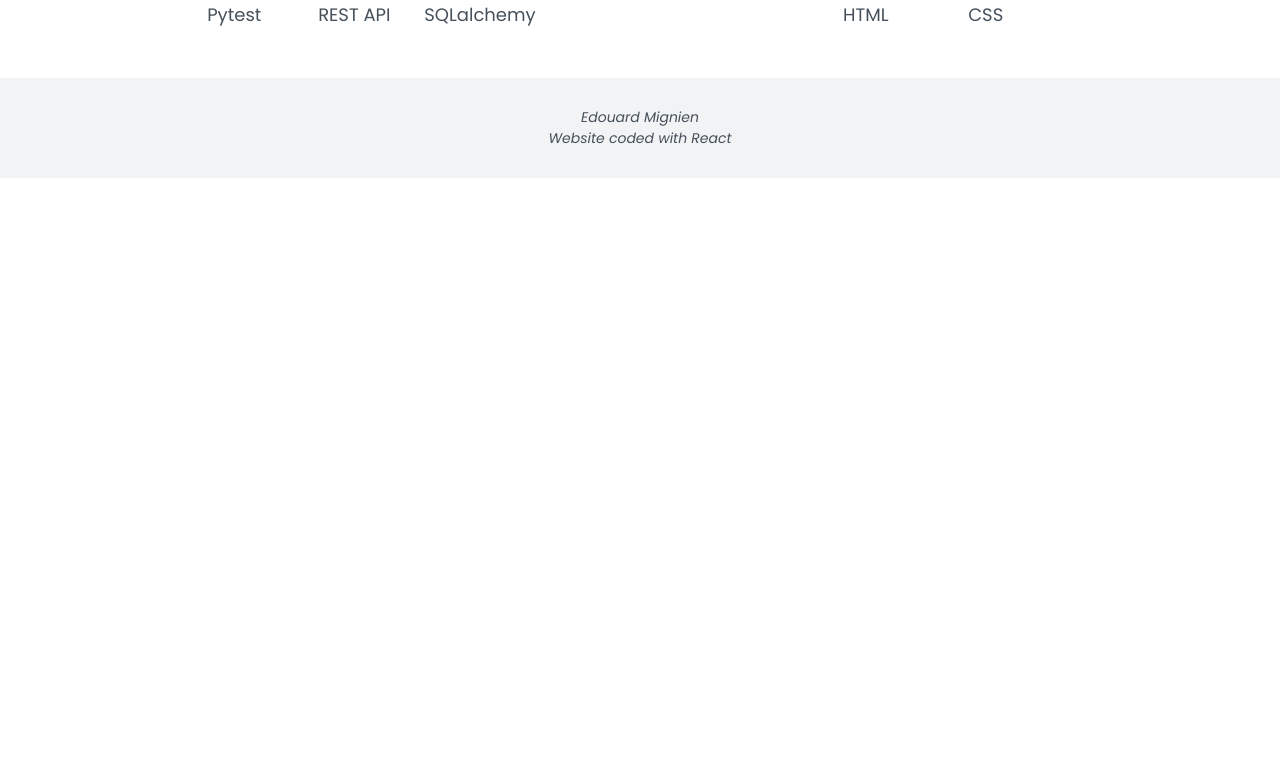
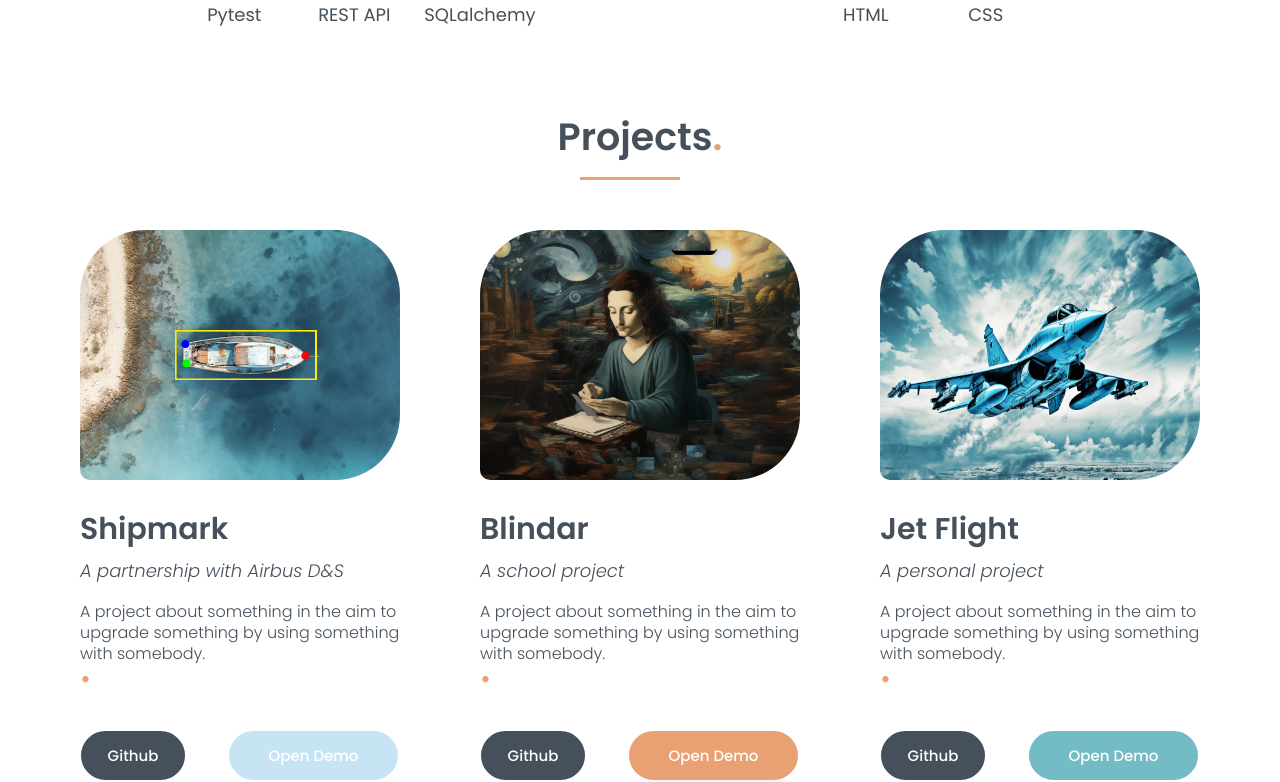
Before and after one commit to Edouard-M/Portfolio_Website, a React (Create React App) app: page / in a window 1280 px wide. Shown: the part 1638-2420 px from the top of the page. Before the commit the page ends 1816 px from the top, so only its background shows below. Built offline with nearby package versions, Linux system fonts and the light colour scheme.

Commit message:
add project section (#9)

```diff
--- a/src/App.css
+++ b/src/App.css
@@ -44,7 +44,7 @@ h2::after {
   height: 3px;
   background: var(--color-main);
   bottom: 0;
-  left: calc(50% - 68px);
+  left: calc(50% - 60px);
 }
 
 
@@ -304,7 +304,7 @@ h2::after {
   display: flex;
   justify-content: center;
   margin-top: 50px;
-  width: 1400px;
+  width: 1200px;
 }
 
 .about-h2{
@@ -434,6 +434,126 @@ h2::after {
   color: var(--color-text);
 }
 
+/*--------------------------------------------------------------
+# Projects
+--------------------------------------------------------------*/
+
+#projects{
+  width: 100%;
+}
+
+.projects-container{
+  color: var(--color-text);
+  font-family: var(--font-Poppins);
+  display: flex;
+  flex-direction: row;
+  justify-content: center;
+  margin-top: 50px;
+  margin-bottom: 50px;
+}
+
+.projects-project{
+  margin: 0px 40px 0px 40px;
+  width: 320px;
+}
+
+
+.project-image-container{
+  width: 320px;
+  height: 250px;
+  overflow: hidden;
+  border-radius: 65px 65px 65px 10px;
+  display: flex;
+  justify-content: center;
+  align-items: center;
+}
+
+.project-image{
+  width: 320px;
+}
+
+.project-title{
+  font-size: 30px;
+  font-style: normal;
+  font-weight: 600;
+  line-height: 130%;
+  margin-bottom: 10px;
+  margin-top: 30px;
+}
+
+.project-subtitle{
+  font-size: 18px;
+  font-style: italic;
+  font-weight: 300;
+  line-height: 130%;
+  margin-bottom: 20px;
+}
+
+.project-text{
+  font-size: 16px;
+  font-style: normal;
+  font-weight: 300;
+  line-height: 130%;
+  margin-bottom: 20px;
+}
+
+.project-point{
+  position:relative;
+  font-size: 52px;
+  color: var(--color-main);
+  top: -60px;
+  margin-bottom: -60px;
+}
+
+.project-button-row{
+  display: flex;
+  flex-direction: row;
+  margin-top: 25px;
+}
+
+.project-button-github{
+  width: 110px;
+  height: 55px;
+  border-radius: 50px;
+  border: solid;
+  background-color: var(--color-text);
+  color: var(--color-white);
+  font-family: var(--font-Poppins);
+  font-size: 15px;
+  font-style: normal;
+  font-weight: 500;
+  margin-left: -2px;
+  transition: all 0.3s;
+  cursor: pointer;
+}
+
+.project-button-github:hover{
+  background-color: var(--color-grey);
+  color: var(--color-text);
+}
+
+.project-button-demo{
+  border: solid;
+  width: 175px;
+  height: 55px;
+  border-radius: 50px;
+  background-color: var(--button-background-color);
+  color: var(--color-white);
+  font-family: var(--font-Poppins);
+  font-size: 15px;
+  font-style: normal;
+  font-weight: 500;
+  margin-left: 38px;
+  transition: all 0.3s;
+  cursor: pointer;
+}
+
+.project-button-demo:hover{
+  background-color: var(--color-white);
+  color: var(--color-text);
+}
+
+
 
 /*--------------------------------------------------------------
 # Footer
--- /dev/null
+++ b/src/components/landing_page_components/Project.js
@@ -0,0 +1,20 @@
+import React from 'react'
+import { Link } from "react-router-dom";
+
+function Project({ title, subtitle, text, image, button_color, github_link, demo_link }) {
+  return (
+    <div className='projects-project'>
+        <div className="project-image-container"><img src={require(`../../assets/projects/${image}`)} className="project-image" alt={title}></img></div>
+        <div className='project-title'>{title}</div>
+        <div className='project-subtitle'>{subtitle}</div>
+        <div className='project-text'>{text}</div>
+        <div className='project-point'>.</div>
+        <div className='project-button-row'>
+            <div><Link to={github_link} target="_blank" ><button Link to="https://github.com/Edouard-M" target="_blank" className='project-button-github'>Github</button></Link></div>
+            <div style={{ color: 'red', }}><button className='project-button-demo' style={{ '--button-background-color': button_color}}>Open Demo</button></div>
+        </div>
+    </div>
+  )
+}
+
+export default Project
--- /dev/null
+++ b/src/components/landing_page_sections/Projects.js
@@ -0,0 +1,50 @@
+import React from 'react'
+import Project from '../landing_page_components/Project'
+
+var project1 = {
+    title: "Shipmark",
+    subtitle: "A partnership with Airbus D&S",
+    text: "A project about something in the aim to upgrade something by using something with somebody.",
+    image: "shipmark.png",
+    button_color: "#C7E4F5",
+    github_link: "https://github.com/Edouard-M/Ship_Detection_Scripts/tree/main",
+    demo_link: "",
+};
+
+var project2 = {
+    title: "Blindar",
+    subtitle: "A school project",
+    text: "A project about something in the aim to upgrade something by using something with somebody.",
+    image: "blindar.png",
+    button_color: "#E9A072",
+    github_link: "https://blindar.fr/",
+    demo_link: "",
+};
+
+var project3 = {
+    title: "Jet Flight",
+    subtitle: "A personal project",
+    text: "A project about something in the aim to upgrade something by using something with somebody.",
+    image: "jet-flight.png",
+    button_color: "#73BBC5",
+    github_link: "https://jet-flight.fr/",
+    demo_link: "",
+};
+
+
+function Projects() {
+
+    console.log(project1.title)
+  return (
+    <div className='projects-main'>
+        <h2 className='projects-h2'>Projects<span className='point'>.</span></h2>
+        <div className='projects-container'>
+            <Project title={project1.title} subtitle={project1.subtitle} text={project1.text} image={project1.image} button_color={project1.button_color} github_link={project1.github_link} demo_link={project1.demo_link}/>
+            <Project title={project2.title} subtitle={project2.subtitle} text={project2.text} image={project2.image} button_color={project2.button_color} github_link={project2.github_link} demo_link={project2.demo_link}/>
+            <Project title={project3.title} subtitle={project3.subtitle} text={project3.text} image={project3.image} button_color={project3.button_color} github_link={project3.github_link} demo_link={project3.demo_link}/>
+        </div>
+    </div>
+  )
+}
+
+export default Projects
--- a/src/pages/LandingPage.js
+++ b/src/pages/LandingPage.js
@@ -3,6 +3,7 @@ import Header from '../components/generics/Header'
 import Hero from '../components/landing_page_sections/Hero'
 import About from '../components/landing_page_sections/About'
 import Skills from '../components/landing_page_sections/Skills'
+import Projects from '../components/landing_page_sections/Projects'
 
 
 
@@ -20,6 +21,9 @@ function LandingPage() {
           <section id="skills" className='skills'>
             <Skills/>
           </section>
+          <section id="projects" className='projects'>
+            <Projects/>
+          </section>
         </div>
     </div>
 
```
Also changed, not shown: src/assets/projects/jet-flight.png (renamed from src/assets/projects/jet_flight.png).
